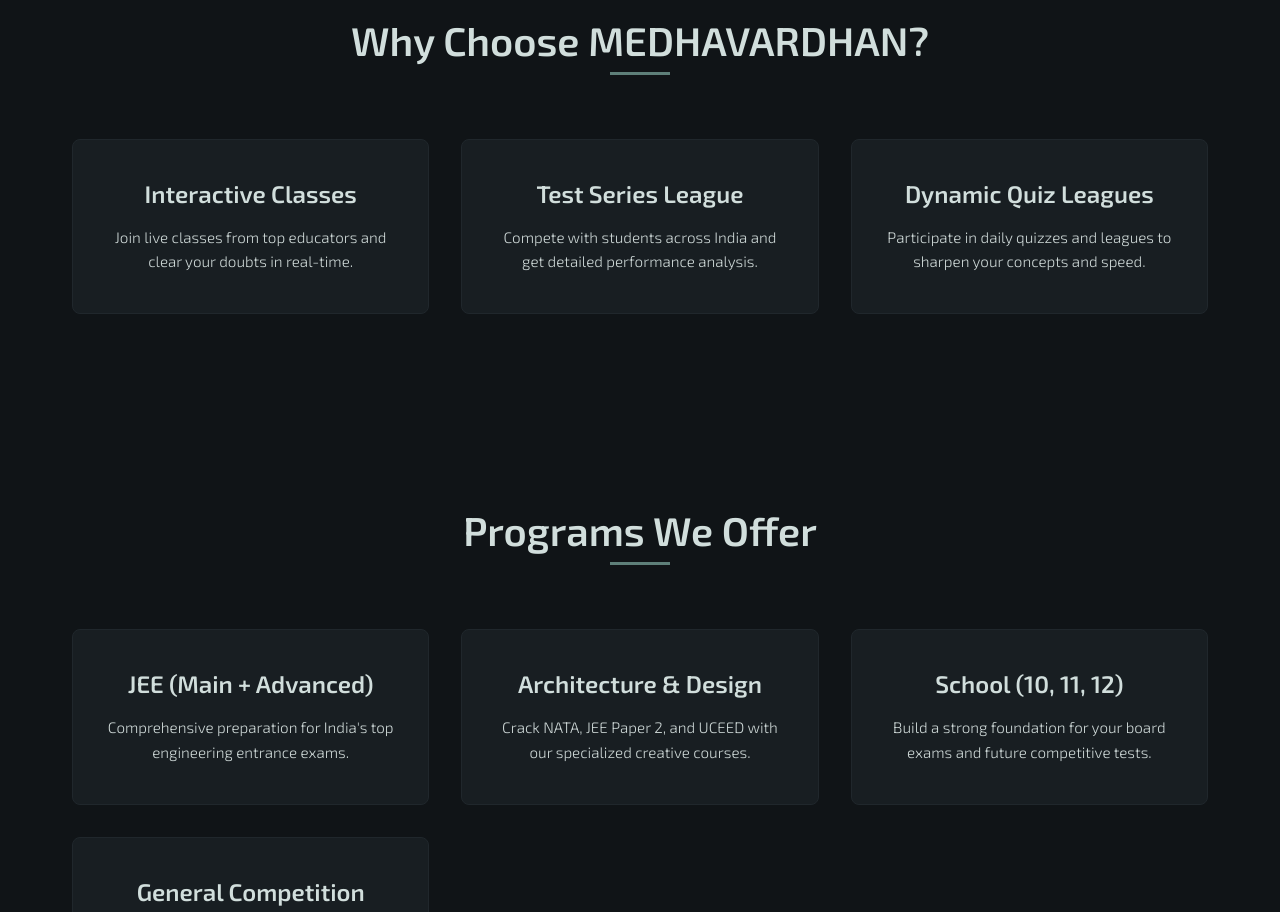
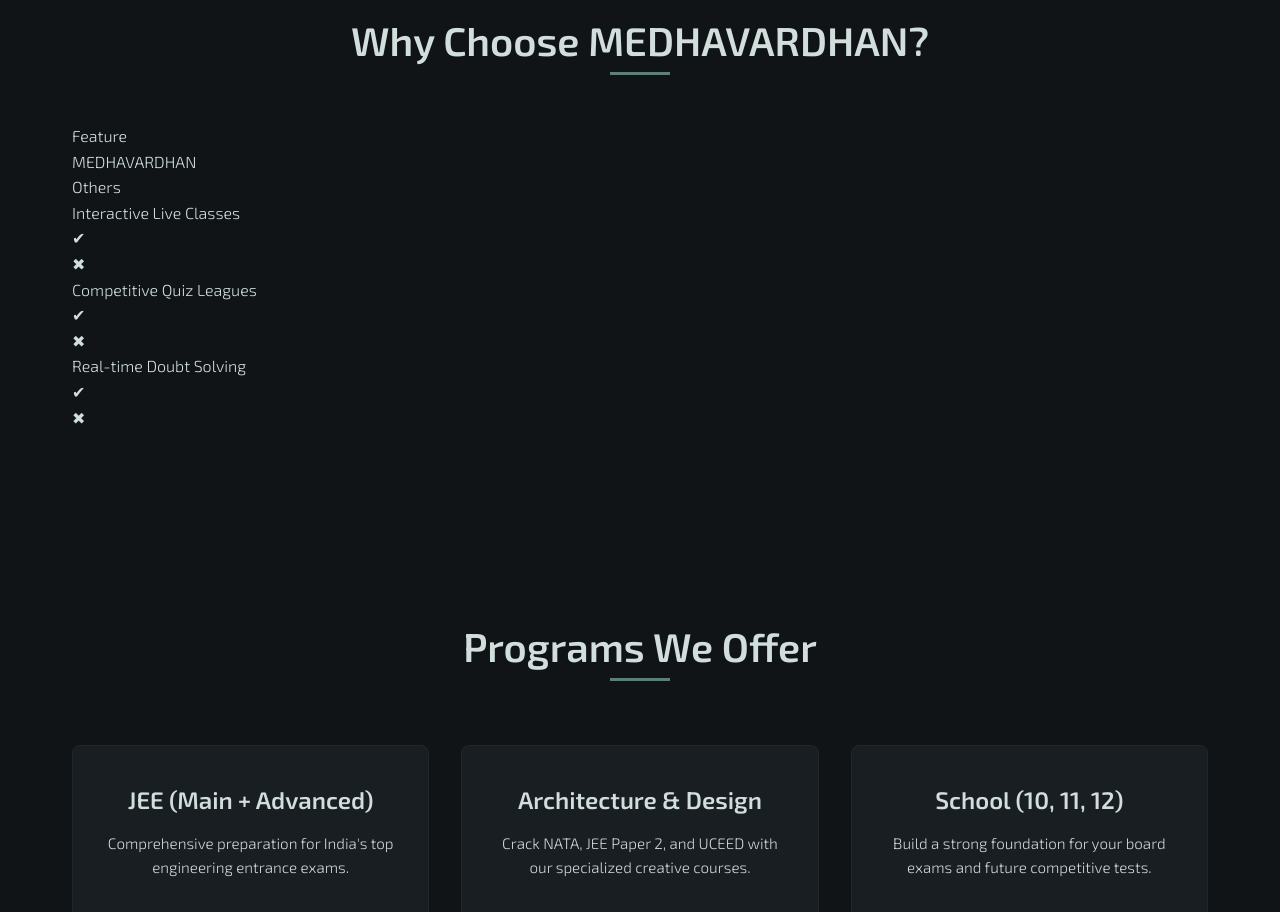
Before and after one commit to Piyush12737377/medhavardhan.com, a plain HTML site: page index.html in a window 1280 px wide. Shown: the part 880-1792 px from the top of the page. Drawn offline with Linux system fonts and the light colour scheme.

Commit message:
index.html

```diff
--- a/index.html
+++ b/index.html
@@ -5,9 +5,11 @@
     <meta name="viewport" content="width=device-width, initial-scale=1.0">
     <title>MEDHAVARDHAN - Your Path to Success</title>
     <link rel="stylesheet" href="style.css">
+    <meta name="theme-color" id="theme-color-meta" content="#101417">
     <link rel="preconnect" href="https://fonts.googleapis.com">
     <link rel="preconnect" href="https://fonts.gstatic.com" crossorigin>
     <link href="https://fonts.googleapis.com/css2?family=Exo+2:wght@300;400;600;700&display=swap" rel="stylesheet">
+    <link rel="stylesheet" href="light-theme.css" id="light-theme-style" disabled>
 </head>
 <body>
 
@@ -24,7 +26,14 @@
                     <li><a href="#courses">Courses</a></li>
                     <li><a href="#admissions">Admissions</a></li>
                     <li><a href="#contact">Contact</a></li>
+                    <li><a href="#login">Login / Sign Up</a></li>
                 </ul>
+                <div class="theme-switcher">
+                    <input type="checkbox" id="theme-toggle" class="theme-toggle-checkbox">
+                    <label for="theme-toggle" class="theme-toggle-label">
+                        <span class="toggle-indicator"></span>
+                    </label>
+                </div>
             </nav>
             <button class="hamburger-menu" aria-label="Open navigation menu">
                 <span class="bar"></span><span class="bar"></span><span class="bar"></span>
@@ -35,7 +44,7 @@
     <main>
         <section id="home" class="hero-section">
             <div class="hero-content">
-                <h1 class="hero-title">Achieve Your Dream Rank.</h1>
+                <h1 class="hero-title">ACHIVE YOUR DREAM RANK</h1>
                 <h2 class="hero-subtitle">India's Most Comprehensive Learning Platform.</h2>
                 <p class="hero-description">
                     Prepare for Class 10-12, JEE (Main + Advanced), NATA, UCEED, B.Arch, and General Competitions with our expert-led classes, test series, and quiz leagues.
@@ -48,18 +57,26 @@
         <section id="features" class="content-section dark-section">
             <div class="container">
                 <h2 class="section-title">Why Choose MEDHAVARDHAN?</h2>
-                <div class="courses-grid">
-                    <div class="course-card">
-                        <h3 class="card-title">Interactive Classes</h3>
-                        <p class="card-text">Join live classes from top educators and clear your doubts in real-time.</p>
+                <div class="comparison-table">
+                    <div class="table-header">
+                        <div class="feature-col">Feature</div>
+                        <div class="medhavardhan-col">MEDHAVARDHAN</div>
+                        <div class="others-col">Others</div>
                     </div>
-                    <div class="course-card">
-                        <h3 class="card-title">Test Series League</h3>
-                        <p class="card-text">Compete with students across India and get detailed performance analysis.</p>
+                    <div class="table-row">
+                        <div class="feature-col">Interactive Live Classes</div>
+                        <div class="medhavardhan-col"><span class="check-mark">✔</span></div>
+                        <div class="others-col"><span class="cross-mark">✖</span></div>
                     </div>
-                    <div class="course-card">
-                        <h3 class="card-title">Dynamic Quiz Leagues</h3>
-                        <p class="card-text">Participate in daily quizzes and leagues to sharpen your concepts and speed.</p>
+                    <div class="table-row">
+                        <div class="feature-col">Competitive Quiz Leagues</div>
+                        <div class="medhavardhan-col"><span class="check-mark">✔</span></div>
+                        <div class="others-col"><span class="cross-mark">✖</span></div>
+                    </div>
+                    <div class="table-row">
+                        <div class="feature-col">Real-time Doubt Solving</div>
+                        <div class="medhavardhan-col"><span class="check-mark">✔</span></div>
+                        <div class="others-col"><span class="cross-mark">✖</span></div>
                     </div>
                 </div>
             </div>
```
